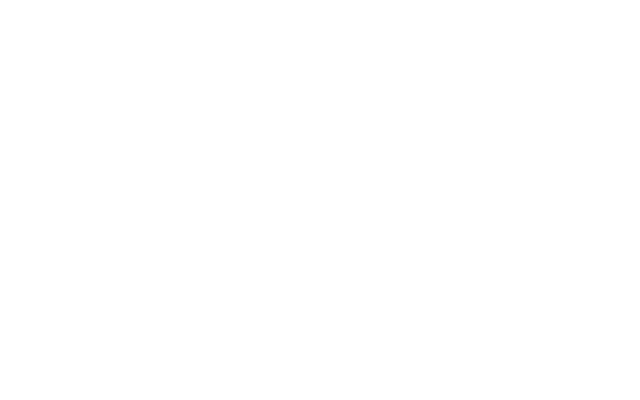
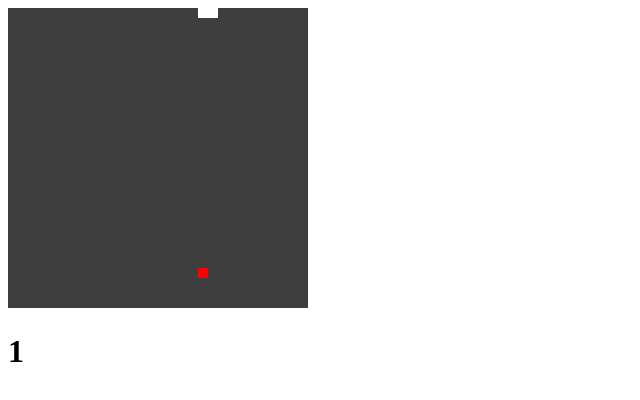
Before and after one commit to klmui/Snake-Game, a plain HTML site: page index.html in a window 1280 px wide. Shown: the whole page, without its empty margins (0-640 px from the left). Drawn offline with Linux system fonts and the light colour scheme.

Commit message:
Implement basic snake game

```diff
--- /dev/null
+++ b/draw.js
@@ -0,0 +1,36 @@
+const canvas = document.querySelector(".canvas");
+const ctx = canvas.getContext("2d"); // context
+const scale = 10;
+
+const rows = canvas.height / scale;
+const columns = canvas.width / scale;
+
+var snake;
+
+// Wrap it in parenthesis and put parenthesis after function to call right away
+(function setup() {
+  snake = new Snake();
+  fruit = new Fruit();
+  fruit.pickLocation();
+
+  // Change setInterval time for difficulty
+  window.setInterval(() => {
+    // Clear the entire snake
+    ctx.clearRect(0, 0, canvas.width, canvas.height);
+    fruit.draw();
+    snake.update();
+    snake.draw();
+
+    if (snake.eat(fruit)) {
+      fruit.pickLocation();
+    }
+
+    snake.checkCollision();
+    document.querySelector('.score').innerText = snake.total;
+  }, 250);
+}());
+
+window.addEventListener('keydown', ((event) => {
+  const direction = event.key.replace('Arrow', '');
+  snake.changeDirection(direction);
+}));
--- /dev/null
+++ b/fruit.js
@@ -0,0 +1,16 @@
+function Fruit() {
+  this.x;
+  this.y;
+
+  this. pickLocation = function() {
+    // 30 cols and 30 rows, but our canvas is 300 by 300 so need to multiply by scale
+    // Pick row and col first and then multiply by scale
+    this.x = (Math.floor(Math.random() * rows - 1) + 1) * scale;
+    this.y = (Math.floor(Math.random() * columns - 1) + 1) * scale;
+  }
+
+  this.draw = function() {
+    ctx.fillStyle = "red";
+    ctx.fillRect(this.x, this.y, scale, scale);
+  }
+}
--- /dev/null
+++ b/index.css
@@ -0,0 +1,3 @@
+canvas {
+  background-color: #3e3e3e;
+}
--- a/index.html
+++ b/index.html
@@ -3,13 +3,18 @@
   <head>
     <meta charset="utf-8">
     <meta http-equiv="X-UA-Compatible" content="IE=edge">
-      <title>Snake Game 🐍</title>
+      <title>Snake Game</title>
     <meta name="description" content="">
     <meta name="viewport" content="width=device-width, initial-scale=1">
-    <link rel="stylesheet" href="">
+    <link rel="stylesheet" href="index.css">
+    <link rel="icon" href="favicon.ico">
   </head>
   <body>
-
-
+    <canvas class="canvas" height="300" width="300">
+    </canvas>
+    <h1 class="score"></h1>
   </body>
+  <script type="text/javascript" src="fruit.js"></script>
+  <script type="text/javascript" src="snake.js"></script>
+  <script type="text/javascript" src="draw.js"></script>
 </html>
--- /dev/null
+++ b/snake.js
@@ -0,0 +1,88 @@
+function Snake() {
+  this.x = 0;
+  this.y = 0;
+  this.xSpeed = scale * 1;
+  this.ySpeed = 0;
+  this.total = 0;
+  this.tail = [];
+
+
+  this.draw = function () {
+    ctx.fillStyle = "#FFFFFF";
+
+    for (let i = 0; i < this.tail.length; i++) {
+      ctx.fillRect(this.tail[i].x, this.tail[i].y, scale, scale);
+    }
+
+    // Fill in a square where the snake is (current position)
+    ctx.fillRect(this.x, this.y, scale, scale);
+  }
+
+  this.update = function() {
+    // Once you have more than 2 blocks for tail, just shift them over
+    for (let i = 0; i < this.tail.length - 1; i++) {
+      this.tail[i] = this.tail[i + 1]
+    }
+
+    // Updates first block in tail to be current block
+    this.tail[this.total - 1] = { x: this.x, y: this.y };
+
+    this.x += this.xSpeed;
+    this.y += this.ySpeed;
+
+    if (this.x > canvas.width) {
+      this.x = 0;
+    }
+
+    if (this.y > canvas.height) {
+      this.y = 0;
+    }
+
+    if (this.x < 0) {
+      this.x = canvas.width;
+    }
+
+    if (this.y < 0) {
+      this.y = canvas.height;
+    }
+  }
+
+  this.changeDirection = function(direction) {
+    switch(direction) {
+      case "Up":
+        this.xSpeed = 0;
+        this.ySpeed = -scale * 1;
+        break;
+      case "Down":
+        this.xSpeed = 0;
+        this.ySpeed = scale * 1;
+        break;
+      case "Left":
+        this.xSpeed = -scale * 1;
+        this.ySpeed = 0;
+        break;
+      case "Right":
+        this.xSpeed = scale * 1;
+        this.ySpeed = 0;
+        break;
+    }
+  }
+
+  this.eat = function(fruit) {
+    if (this.x === fruit.x && this.y === fruit.y) {
+      this.total++;
+      return true;
+    }
+
+    return false;
+  }
+
+  this.checkCollision = function() {
+    for (var i = 0; i < this.tail.length; i++) {
+      if (this.x === this.tail[i].x && this.y === this.tail[i].y) {
+        this.total = 0;
+        this.tail = [];
+      }
+    }
+  }
+}
```
Also changed, not shown: favicon.ico (added).
